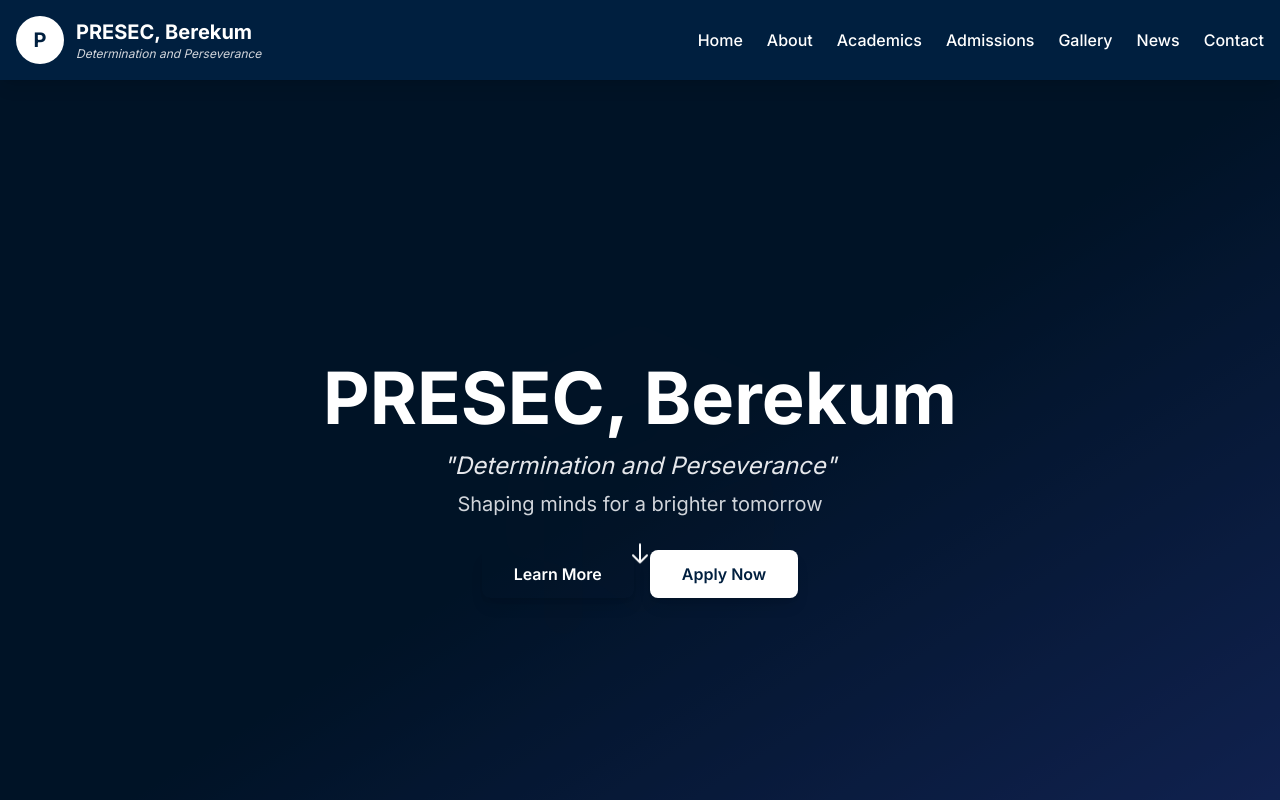
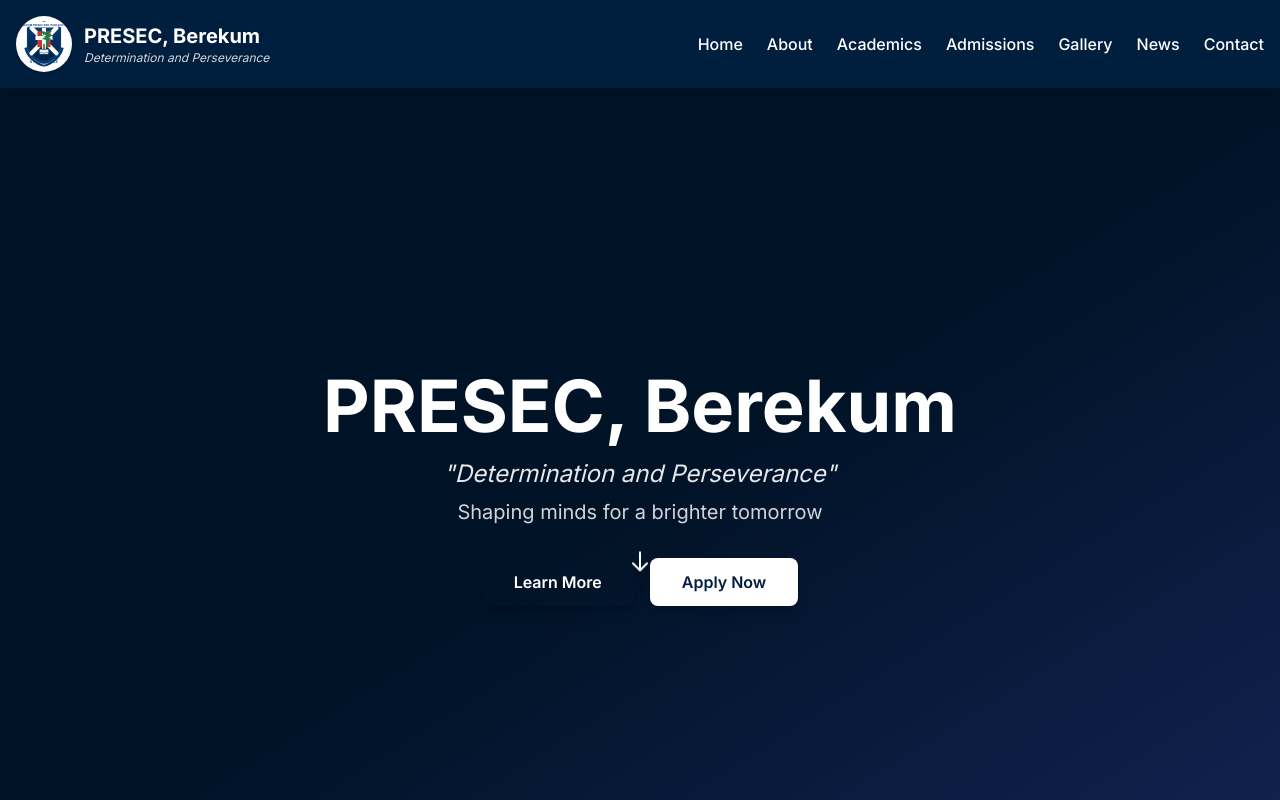
Before and after one commit to Amankwatia/presec-berekum, a Vue app: page / in a window 1280 px wide. Shown: the top 800 px of the page. Built offline with nearby package versions, Linux system fonts and the light colour scheme.

Commit message:
Add PRESEC crest and display in navbar

```diff
--- a/src/components/Navbar.vue
+++ b/src/components/Navbar.vue
@@ -4,8 +4,8 @@
       <div class="flex items-center justify-between">
         <!-- Logo and School Name -->
         <div class="flex items-center space-x-3">
-          <div class="w-12 h-12 bg-white rounded-full flex items-center justify-center">
-            <span class="text-navy font-bold text-xl">P</span>
+          <div class="w-14 h-14 bg-white rounded-full flex items-center justify-center shadow-md">
+            <img :src="logo" alt="PRESEC Berekum crest" class="w-12 h-12 object-contain" />
           </div>
           <div>
             <h1 class="text-xl font-bold">PRESEC, Berekum</h1>
@@ -59,6 +59,7 @@
 
 <script setup>
 import { ref } from 'vue'
+import logo from '@/assets/presec-logo.svg'
 
 const mobileMenuOpen = ref(false)
 
```
Also changed, not shown: src/assets/presec-logo.svg (added).
